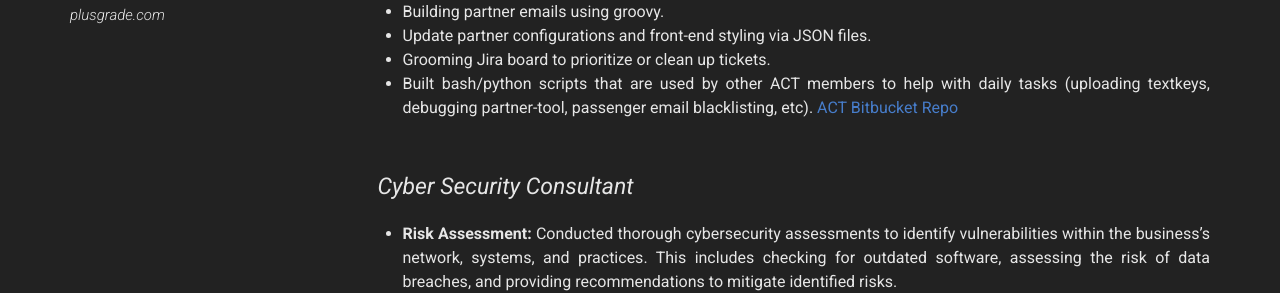
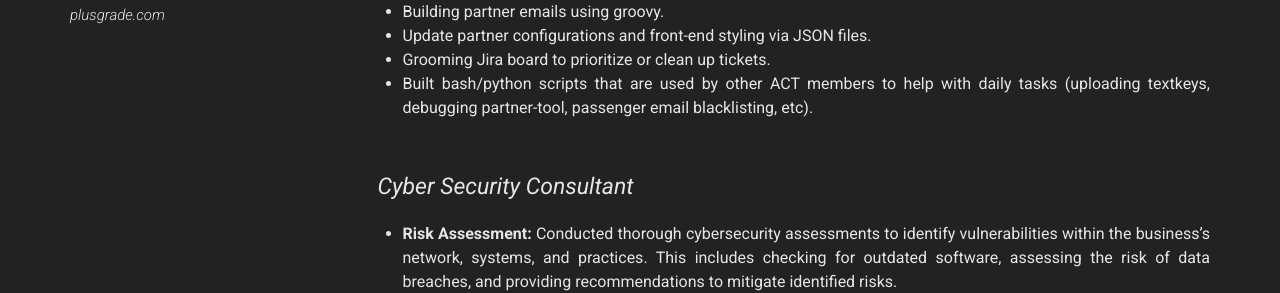
Before and after one commit to gtavares7/gtavares.github.io, a Jekyll site: the page built from index.md, in a window 1280 px wide and 900 px high, scrolled down 1661 px. Shown: the part 162-455 px from the top of the window. Built offline with Jekyll 4.4.1, drawn with Linux system fonts in a browser that asks for light colours; nearby versions of some CDN libraries.

Commit message:
Removing Link

```diff
--- a/_config.yml
+++ b/_config.yml
@@ -85,7 +85,7 @@ content:
             - Building partner emails using groovy.
             - Update partner configurations and front-end styling via JSON files.
             - Grooming Jira board to prioritize or clean up tickets.
-            - Built bash/python scripts that are used by other ACT members to help with daily tasks (uploading textkeys, debugging partner-tool, passenger email blacklisting, etc). [ACT Bitbucket Repo](https://bitbucket.org/plusgrade/activation/src/master/)
+            - Built bash/python scripts that are used by other ACT members to help with daily tasks (uploading textkeys, debugging partner-tool, passenger email blacklisting, etc).
 
       - layout: left
         title: Tavares Consulting
```
Also changed, not shown: images/favicon.ico.
